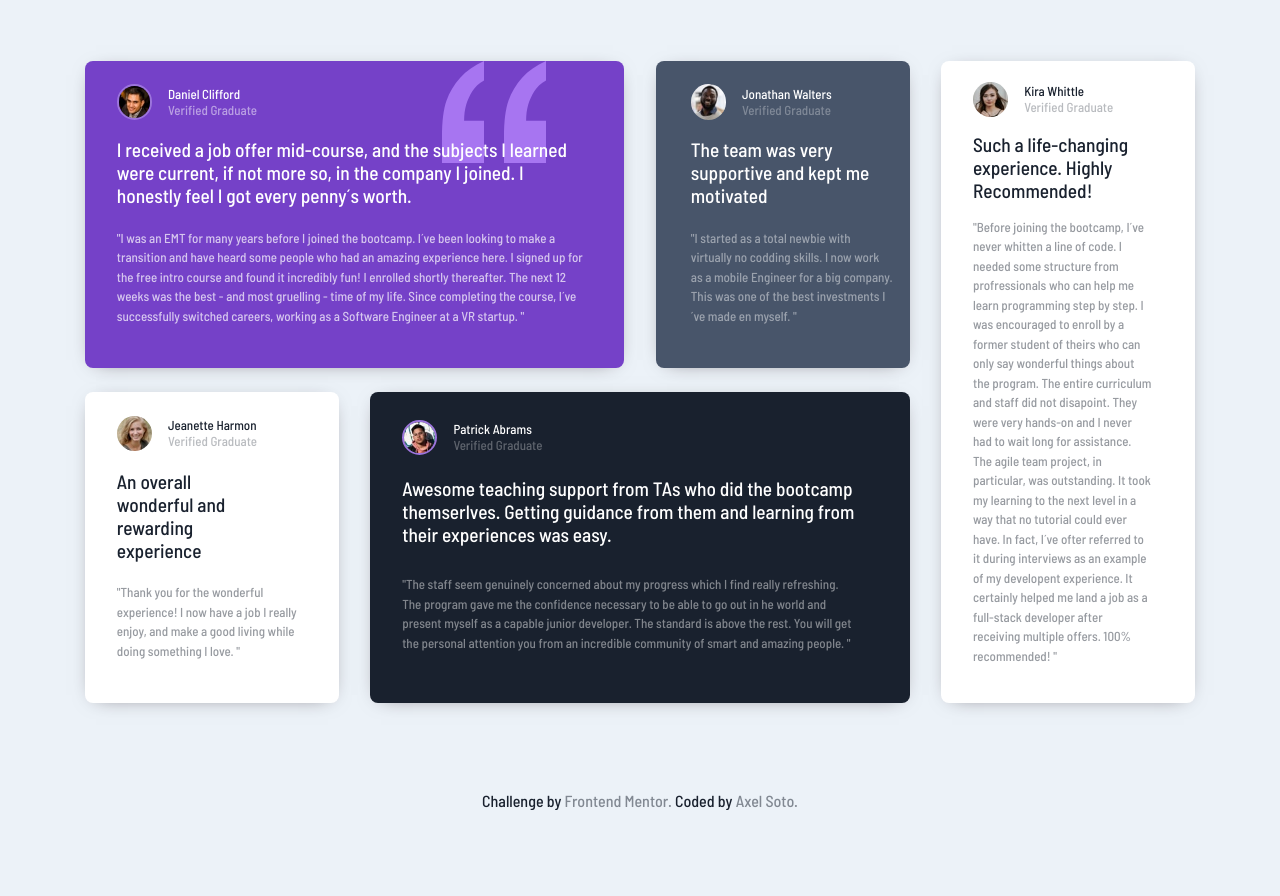
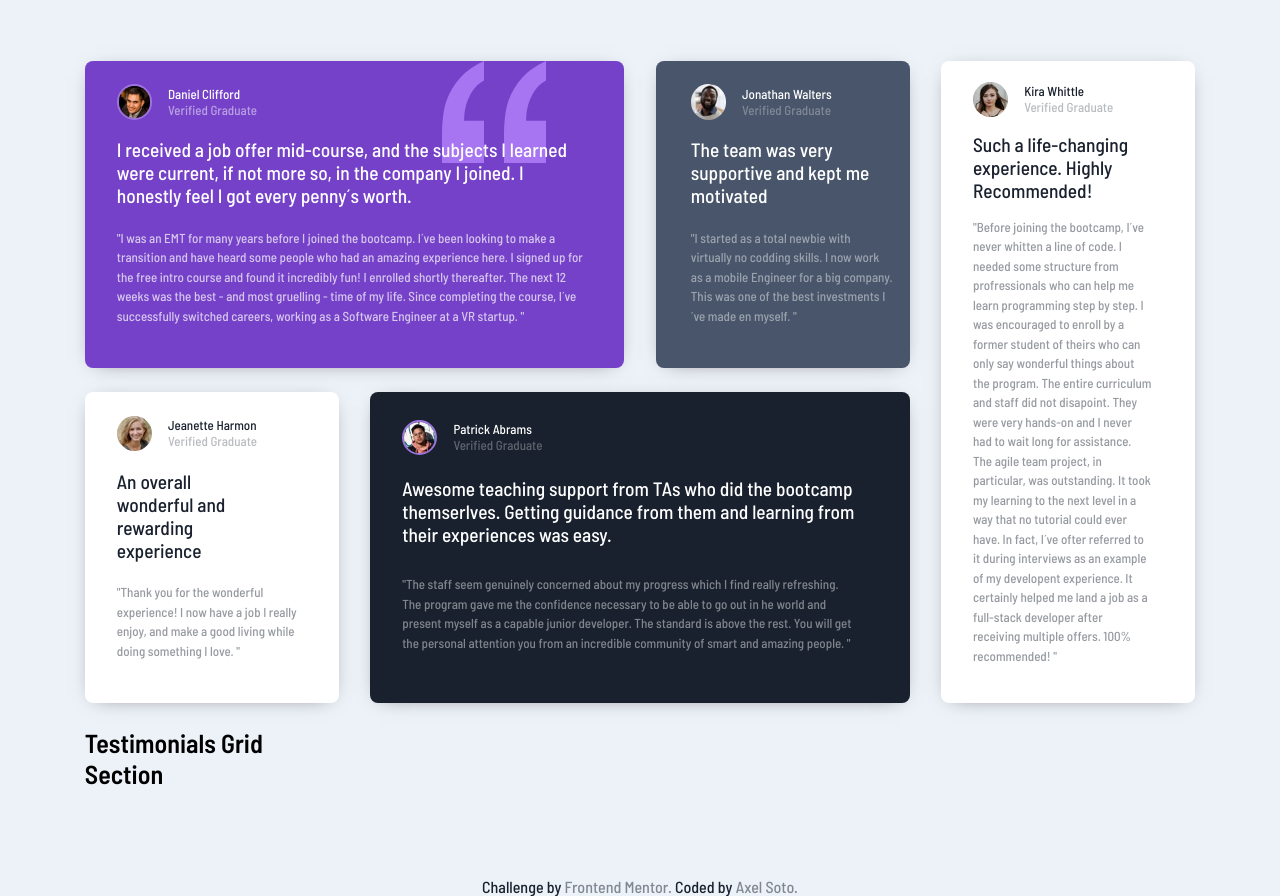
Before and after one commit to axlsoto/testimonials_grid_for_Frontend, a plain HTML site: page index.html in a window 1280 px wide. Shown: the part 107-1003 px from the top of the page. Before the commit the page ends 917 px from the top, so only its background shows below. Drawn offline with Linux system fonts and the light colour scheme.

Commit message:
Update index.html

```diff
--- a/index.html
+++ b/index.html
@@ -16,6 +16,9 @@
 
 <body>
     <main class="global">
+     <header>
+            <h1>Testimonials Grid Section</h1>
+        </header>
 
         <!-- DANIEL CARD -->
 
```
